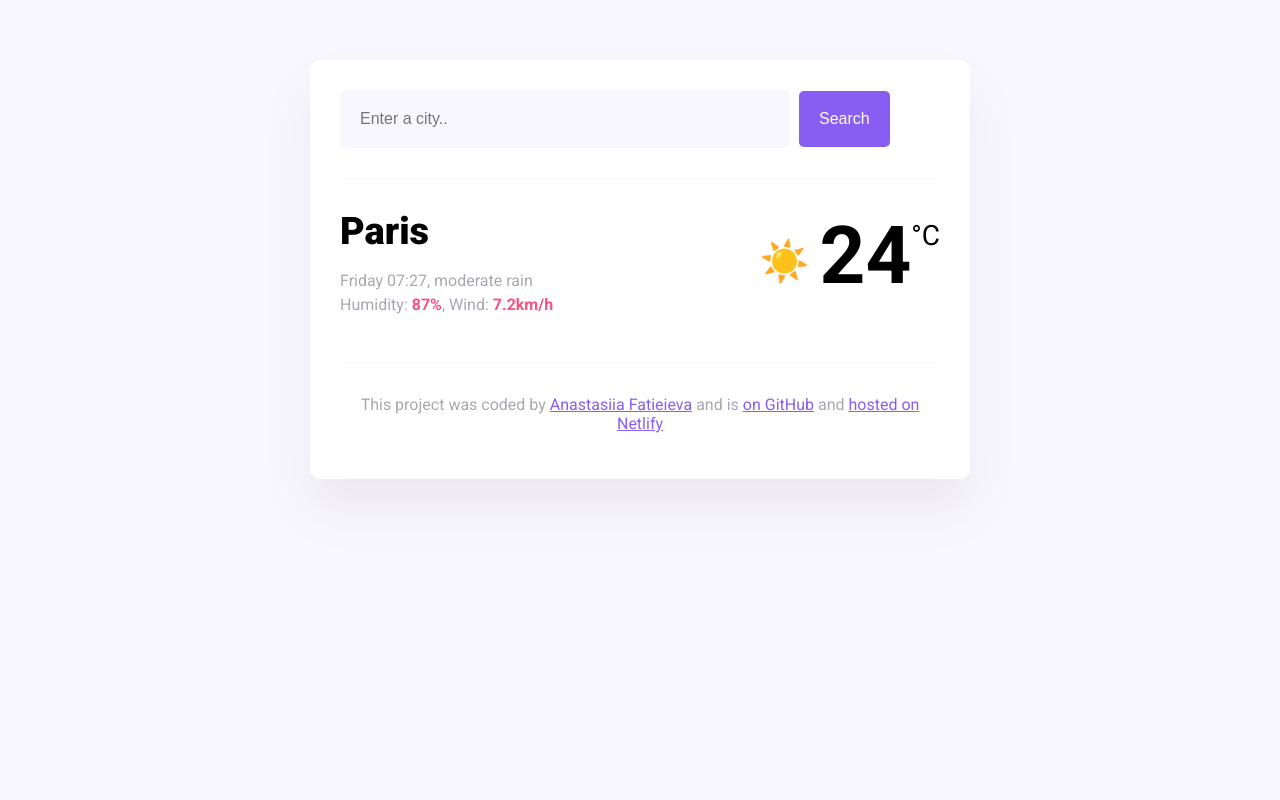
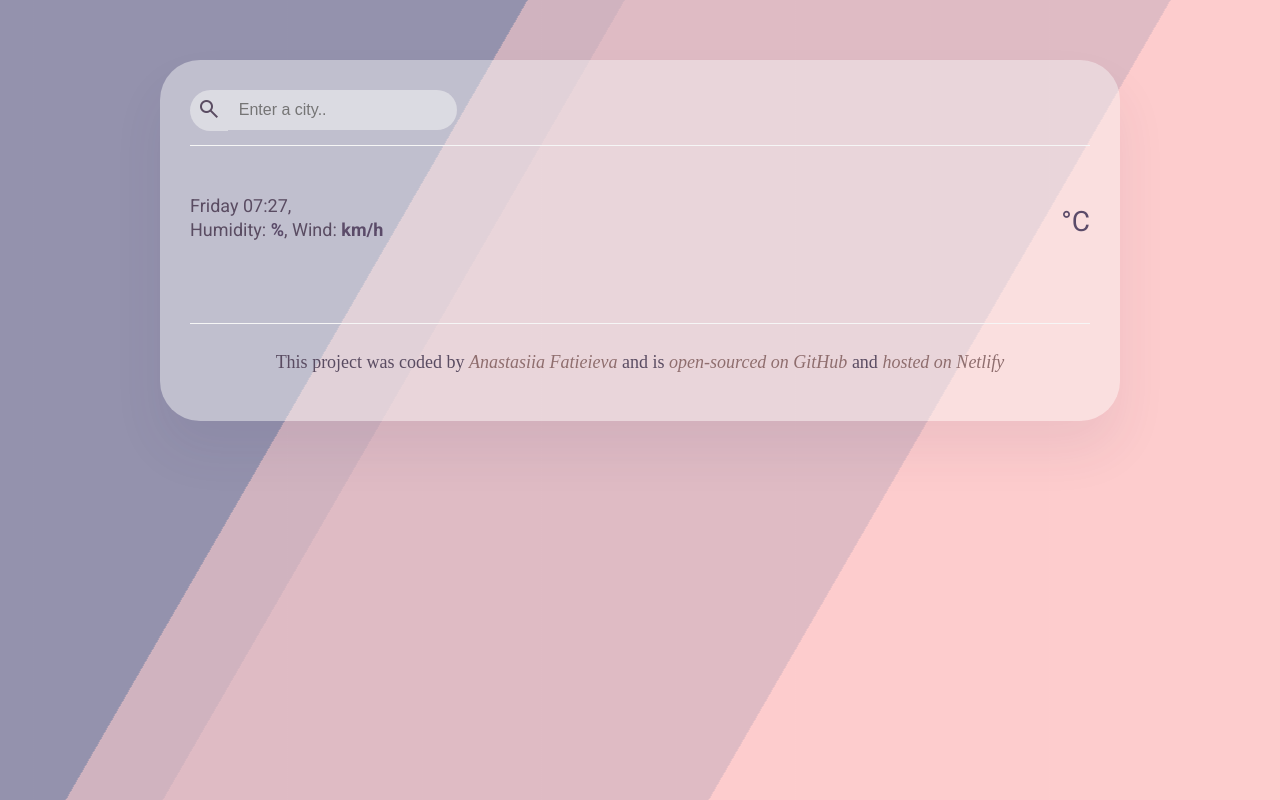
Before and after one commit to AnastasiaFa/weather-app-anaf, a website built with Parcel: page index.html in a window 1280 px wide. Built offline with nearby package versions, Linux system fonts and the light colour scheme; no server answers.

Commit message:
Update v 0.1
css - changed search bar, background
js - added function of weather detail updating

```diff
--- a/index.html
+++ b/index.html
@@ -9,11 +9,17 @@
       href="https://fonts.googleapis.com/css2?family=Roboto:ital,wght@0,100;0,400;0,500;0,700;0,900;1,100;1,300;1,400;1,500;1,700;1,900&display=swap"
       rel="stylesheet"
     />
+    <link rel="stylesheet" href="https://fonts.googleapis.com/css2?family=Material+Symbols+Outlined:opsz,wght,FILL,GRAD@48,100,0,-25" />
     <script src="https://cdn.jsdelivr.net/npm/axios@1.1.2/dist/axios.min.js"></script>
     <link rel="stylesheet" href="src/styles.css" />
     <title>My weather application</title>
   </head>
   <body>
+    <div class="background">
+      <div class="bg"></div>
+      <div class="bg bg2"></div>
+      <div class="bg bg3"></div>
+    </div>
     <div class="weather-app">
       <header>
         <form id="search-form">
@@ -24,22 +30,27 @@
             class="search-input"
             id="search-input"
           />
-          <input type="submit" value="Search" class="search-button" />
+
+          <button type="submit" class="search-button"><span class="material-symbols-outlined">
+            search
+            </span></button>
         </form>
       </header>
       <main>
         <div class="current-weather">
           <div>
-            <h1 class="current-city" id="current-city">Paris</h1>
+            <h1 class="current-city" id="current-city"></h1>
             <p class="current-details">
-              <span id="current-date"></span>, moderate rain <br />
-              Humidity: <strong>87%</strong>, Wind: <strong>7.2km/h</strong>
+              <span id="current-date"></span>, <span id="current-description">  </span><br />
+              Humidity: <strong><span id="current-humidity"></span>%</strong>, Wind: <strong><span id="current-wind"></span>km/h</strong>
             </p>
           </div>
           <div class="current-temperature">
-            <span class="current-temperature-icon">☀️</span
-            ><span class="current-temperature-value" id="current-temperature"
-              >24</span
+
+            <img class="current-weather-icon" id="current-weather-icon" src="" />
+
+            <span class="current-temperature-value" id="current-temperature"
+              ></span
             ><span class="current-temperature-unit">°C</span>
           </div>
         </div>
@@ -48,7 +59,7 @@
         <p>
           This project was coded by
           <a href="#" target="_blank">Anastasiia Fatieieva</a> and is
-          <a href="https://github.com/AnastasiaFa/weather-app-anaf.git" target="_blank"> on GitHub</a> and
+          <a href="https://github.com/AnastasiaFa/weather-app-anaf.git" target="_blank">open-sourced on GitHub</a> and
           <a href="https://extraordinary-dusk-9b3eba.netlify.app" target="_blank">hosted on Netlify</a>
         </p>
       </footer>
--- a/src/index.js
+++ b/src/index.js
@@ -1,20 +1,24 @@
-function displayTemperature(response) {
+function displayTWeather(response) {
+  let humidityElement = document.querySelector("#current-humidity");
+  let windElement = document.querySelector("#current-wind");
+  let descriptionElement = document.querySelector("#current-description");
+  let iconElement = document.getElementById("current-weather-icon");
   let temperatureElement = document.querySelector("#current-temperature");
   let temperature = Math.round(response.data.temperature.current);
   let cityElement = document.querySelector("#current-city");
   cityElement.innerHTML = response.data.city;
   temperatureElement.innerHTML = temperature;
+  humidityElement.innerHTML = response.data.temperature.humidity;
+  windElement.innerHTML = response.data.wind.speed;
+  descriptionElement.innerHTML = response.data.condition.description;
+  iconElement.src = response.data.condition.icon_url;
 }
 
-function search(event) {
-  event.preventDefault();
-  let searchInputElement = document.querySelector("#search-input");
-  let city = searchInputElement.value;
-
+function search(city) {
   let apiKey = "b2a5adcct04b33178913oc335f405433";
   let apiUrl = `https://api.shecodes.io/weather/v1/current?query=${city}&key=${apiKey}&units=metric`;
 
-  axios.get(apiUrl).then(displayTemperature);
+  axios.get(apiUrl).then(displayTWeather);
 }
 
 function formatDate(date) {
@@ -51,3 +55,8 @@ let currentDateELement = document.querySelector("#current-date");
 let currentDate = new Date();
 
 currentDateELement.innerHTML = formatDate(currentDate);
+
+let searchInputElement = document.querySelector("#search-input");
+let city = searchInputElement.value;
+
+search("Kyiv");
--- a/src/styles.css
+++ b/src/styles.css
@@ -4,43 +4,60 @@ body {
 }
 
 a {
-  color: #885df1;
+  color: #8f6e6e;
+  font-style: italic;
+  text-decoration: none;
 }
 
 .weather-app {
-  background: white;
-  max-width: 600px;
+  background: #f5f5f573;
+
+  opacity: 10;
+  max-width: 900px;
   margin: 60px auto;
   padding: 30px;
-  border-radius: 10px;
+  border-radius: 40px;
   box-shadow: 0 30px 50px rgba(65, 50, 100, 0.08);
 }
 
 header {
-  border-bottom: 1px solid #f9f7fe;
-  padding-bottom: 30px;
+  border-bottom: 1px solid #F6F6F6;
+  padding-bottom: 55px;
 }
 
 .search-input {
-  background-color: #f9f7fe;
+  background-color: #f5f5f582;
   border: none;
-  color: rgba(39, 33, 66, 0.4);
+  color: #5b4b69;
   font-size: 16px;
-  padding: 20px;
-  width: 75%;
-  border-radius: 6px;
+  padding: 11px;
+  position: fixed;
+  border-radius: 0px 100px 100px 0px;
+  margin-left: 10mm;
 }
 
+.search-input:focus{
+  outline: none;
+}
+
+
+
+
 .search-button {
-  margin-left: 5px;
+
   font-size: 16px;
-  background-color: #885df1;
-  color: white;
+  background-color: #f5f5f582;
+
+  color: #5a4c62;
   border: none;
-  padding: 20px;
+  padding: 7px;
   line-height: 1;
-  border-radius: 5px;
+  border-radius: 100px 0px 0px 100px;
+  position: fixed;
+
 }
+
+
 
 main {
   padding: 30px 0;
@@ -53,33 +70,35 @@ main {
 .current-weather {
   display: flex;
   justify-content: space-between;
+  color: #5b4b69;
 }
 
 .current-city {
-  font-size: 38px;
+  font-size: 48px;
   font-weight: 900;
   margin: 0;
 }
 .current-details {
-  color: rgba(39, 33, 66, 0.4);
-  font-size: 16px;
+  color: #5a4c62;
+
+  font-size: 18px;
   font-weight: 400;
   line-height: 24px;
 }
 
 .current-details strong {
-  color: #f65282;
+  color: #5b4b69;
 }
 
-.current-temperature-icon {
+.current-weather-icon {
   position: relative;
-  top: -8px;
+  top: 22px;
   font-size: 40px;
   margin-right: 10px;
 }
 
 .current-temperature-value {
-  font-size: 80px;
+  font-size: 100px;
   font-weight: bold;
 }
 
@@ -90,9 +109,56 @@ main {
 }
 
 footer {
-  border-top: 1px solid #f9f7fe;
+  border-top: 1px solid #F6F6F6;
   text-align: center;
-  padding-top: 15px;
+  padding-top: 10px;
 
-  color: rgba(39, 33, 66, 0.4);
+  color: #5a4c62;
+  font-family: Agency FB;
+  font-size: 18px;
 }
+
+
+
+
+/*background start*/
+
+html {
+  height:100%;
+}
+
+body {
+  margin:0;
+}
+
+.bg {
+  animation:slide 13s ease-in-out infinite alternate;
+  background-image: linear-gradient(-60deg, #ffc7c7 50%, #8785A2 50%);
+  bottom:0;
+  left:-50%;
+  opacity:.5;
+  position:fixed;
+  right:-50%;
+  top:0;
+  z-index:-1;
+}
+
+.bg2 {
+  animation-direction:alternate-reverse;
+  animation-duration:14s;
+}
+
+.bg3 {
+  animation-duration:15s;
+}
+
+
+
+@keyframes slide {
+  0% {
+    transform:translateX(-25%);
+  }
+  100% {
+    transform:translateX(25%);
+  }
+}
```
